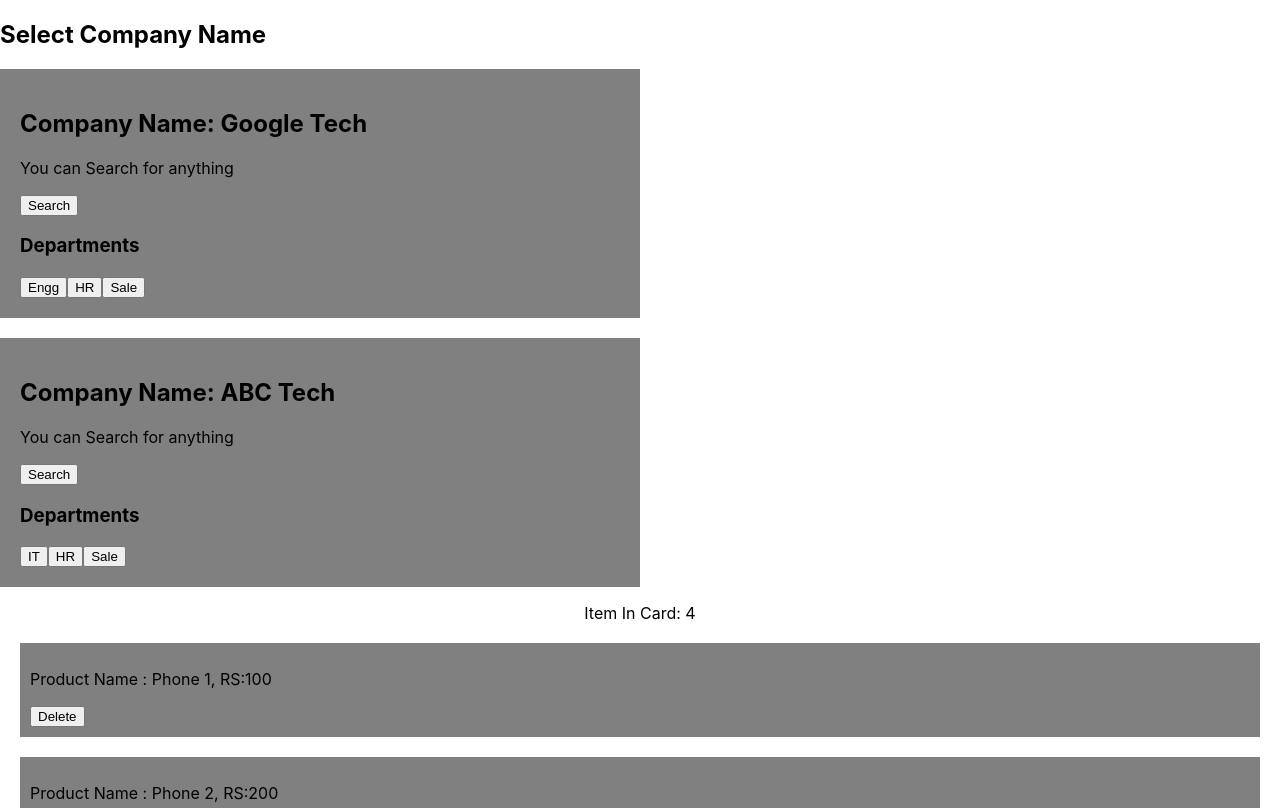
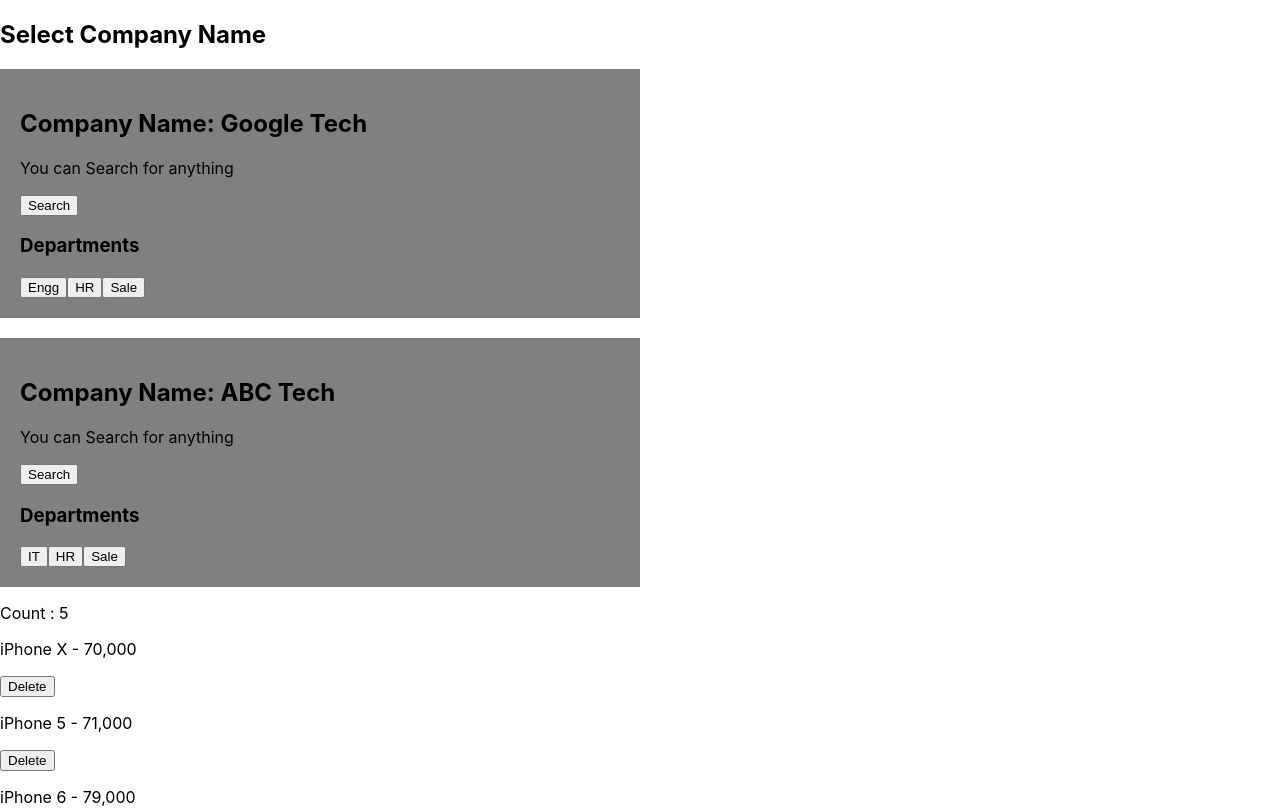
Before and after one commit to Surya0696/myreactlearing, a React (Create React App) app: page / in a window 1280 px wide. Shown: the top 808 px of the page. Built offline with nearby package versions, Linux system fonts and the light colour scheme.

Commit message:
call in app file

```diff
--- a/src/App.js
+++ b/src/App.js
@@ -2,6 +2,7 @@
 import Company from "./Components/Companys/Company";
 import { CompanyLsit } from "./DataSet";
 import Carts from "./Components/Cart/Carts";
+import NewCart from "./Components/NewCart/NewCart";
 
 function App() {
   const [SelectCompanyName, SetselectCompanyName] = useState(
@@ -26,7 +27,8 @@
           />
         );
       })}
-       <Carts />
+      {/* <Carts /> */}
+      <NewCart />
     </div>
   );
 }
```
